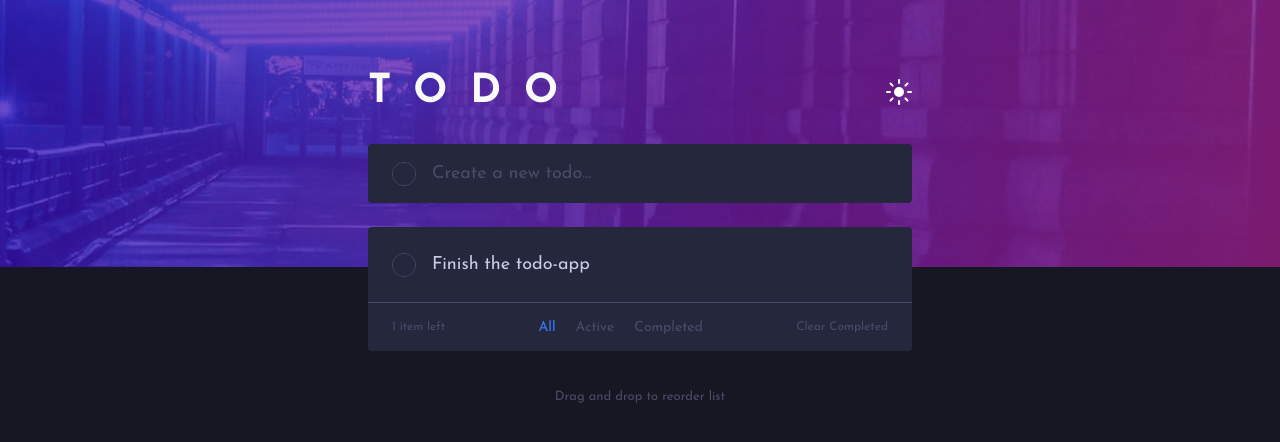
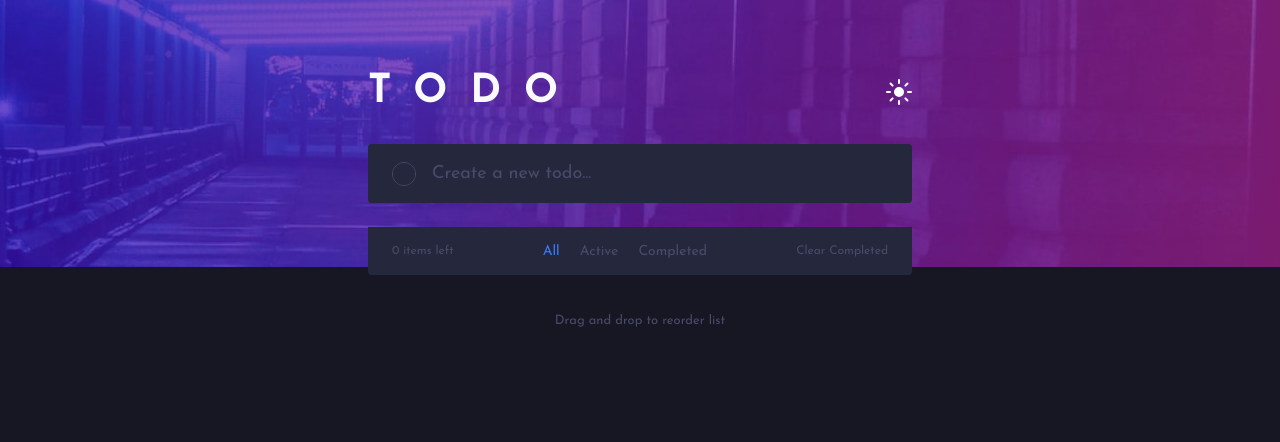
Before and after one commit to c0dehamster/todo-app, a SvelteKit app: page / in a window 1280 px wide. Shown: the top 442 px of the page. Built offline with nearby package versions, Linux system fonts and the light colour scheme.

Commit message:
Connect the store to the local storage

```diff
--- a/src/routes/Form.svelte
+++ b/src/routes/Form.svelte
@@ -52,6 +52,8 @@
 		border: none;
 		outline: none;
 
+		flex: 1;
+
 		background-color: transparent;
 		color: var(--color-main-contrast);
 
--- a/src/routes/TaskList.ts
+++ b/src/routes/TaskList.ts
@@ -1,3 +1,4 @@
+import { browser } from "$app/environment"
 import { writable, derived } from "svelte/store";
 import {v4 as uuidv4} from "uuid"
 import type { Writable } from "svelte/store";
@@ -8,13 +9,13 @@ interface Item {
     completed: boolean
 }
 
-let items: Item[] = [
-	{
-		id: "testItem",
-		description: "Finish the todo-app",
-		completed: false
-	}
-]
+let items: Item[] = []
+
+if (browser) {
+	let tasks = localStorage.getItem("tasks")
+
+	if (tasks && tasks !== "undefined") items = JSON.parse(tasks)
+}
 
 const createArrayStore = (items: Item[]) => {
 	const { set, update, subscribe }: Writable<{items: Item[]}> = writable({
@@ -99,3 +100,9 @@ export const TasksFiltered = derived([TasksStore, FilterBy], ([$TasksStore, $Fil
 			return $TasksStore.items.filter(item => !item.completed)
 	}
 })
+
+if (browser) {
+	TasksStore.subscribe(value =>
+		localStorage.setItem("tasks", JSON.stringify(value.items))
+	)
+}
```
